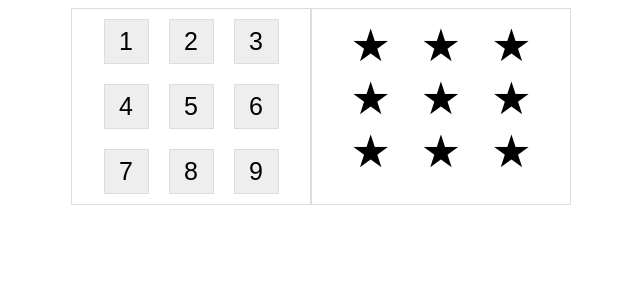
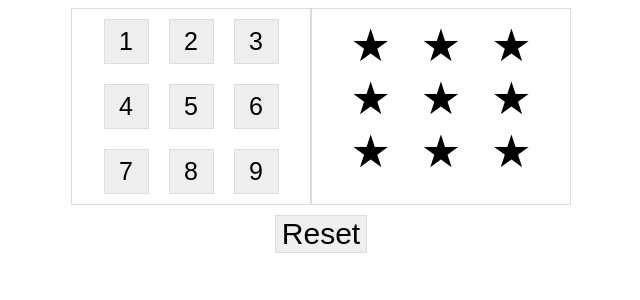
Before and after one commit to JaroslawParadysz/React-Stars-Game, a React app: page / in a window 1280 px wide. Shown: the top 300 px of the page, without its empty margins (319-959 px from the left). Built offline with nearby package versions, Linux system fonts and the light colour scheme; the HTML template or start-up script is replaced by a standard one.

Commit message:
Added reset button

```diff
--- a/src/App.scss
+++ b/src/App.scss
@@ -43,6 +43,22 @@ body {
   width: 50%;
 }
 
+.reset {
+  text-align: center;
+  margin-top: 10px;
+
+  button {
+    border: thin solid #ddd;
+    font-size: 30px;
+  }
+  button:focus, button:active {
+    outline: none;
+    border: thin solid #ddd;
+  }
+}
+
+
+
 .playButton {
   background-color: #eee;
   border: thin solid #ddd;
@@ -65,6 +81,7 @@ body {
   content: "\2605";
   font-size: 45px;
   margin: 0 15px;
+  color: black;
 }
 
 .clickedPlayStar {
@@ -73,6 +90,7 @@ body {
 
 .clickedPlayStar:after {
   content: "\2605";
-  font-size: 30px;
+  font-size: 45px;
   margin: 0 15px;
+  color: red;
 }
--- a/src/components/App.js
+++ b/src/components/App.js
@@ -3,7 +3,9 @@ import LeftPlaygound from './LeftPlayground';
 import RightPlaygound from './RightPlaygound';
 
 export default function App() {
-  function createStars(){
+  const [state, setState] = useState(createStars());
+
+  function createStars() {
     const stars = [];
     for (let i = 1; i < 10; i++ ) {
       stars.push({id: i, clicked: false});
@@ -26,14 +28,19 @@ export default function App() {
     return state[i - 1].clicked;
   }
 
+  function resetState() {
+    setState(createStars());
+  }
 
-  const [state, setState] = useState(createStars());
   return (
     <div className='playGround'>
       <div className='body'>
         <LeftPlaygound onButtonClick={onButtonClick}/>
         <RightPlaygound isClicked={isClicked}/>
       </div>
+      <div className='reset'>
+        <button onClick={resetState}>Reset</button>
+      </div>
     </div>
   );
 }
```
